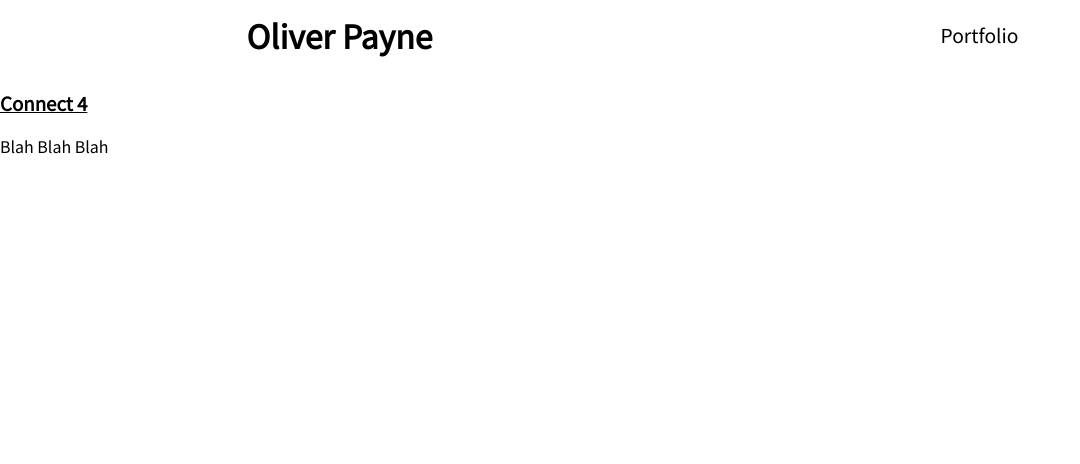
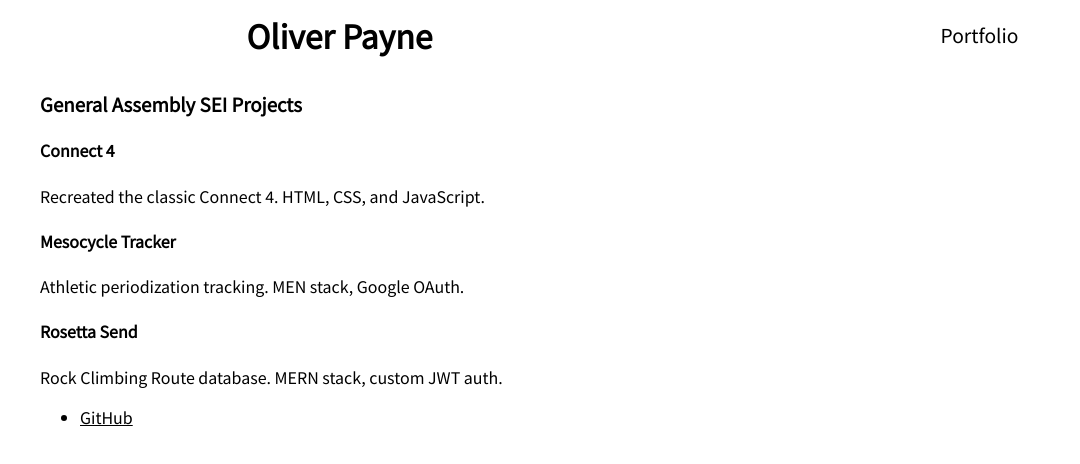
Before and after one commit to olliepayne/ollie-portfolio, a React (Create React App) app: page /portfolio in a window 1280 px wide. Shown: the top 464 px of the page, without its empty margins (0-1080 px from the left). Built offline with nearby package versions, Linux system fonts and the light colour scheme.

Commit message:
entry links;

```diff
--- a/src/pages/Portfolio/Portfolio.jsx
+++ b/src/pages/Portfolio/Portfolio.jsx
@@ -1,21 +1,32 @@
 import { Link } from 'react-router-dom'
 import CSS from './Portfolio.module.css'
 
+// add entry logic
+// create personal favorites, and other subsections
+
 const Entry = (props) => {
- const { name, description, link } = props
+ const { name, description, links } = props
 
  return (
-  <div>
-   <h3><Link to={link}>{name}</Link></h3>
+  <div className={CSS.entryContainer}>
+   <h4>{name}</h4>
    <p>{description}</p>
+   <ul className={CSS.entryLinks}>
+    {links.map((link, index) => (
+     <li><Link to={link.url}>{link.title}</Link></li>
+    ))}
+   </ul>
   </div>
  )
 }
 
 const Portfolio = () => {
  return (
-  <div>
-   <Entry name={"Connect 4"} description={"Blah Blah Blah"} link={""} />
+  <div className={CSS.page}>
+   <h3>General Assembly SEI Projects</h3>
+   <Entry name={"Connect 4"} description={"Recreated the classic Connect 4. HTML, CSS, and JavaScript."} links={[]} />
+   <Entry name={"Mesocycle Tracker"} description={"Athletic periodization tracking. MEN stack, Google OAuth."} links={[]} />
+   <Entry name={"Rosetta Send"} description={"Rock Climbing Route database. MERN stack, custom JWT auth."} links={[{ title: 'GitHub', url: '' }]} />
   </div>
  )
 }
--- a/src/pages/Portfolio/Portfolio.module.css
+++ b/src/pages/Portfolio/Portfolio.module.css
@@ -0,0 +1,11 @@
+.page {
+ margin: 20px 40px;
+}
+
+.entryContainer {
+ margin-bottom: 10px;
+}
+
+.entryLinks {
+
+}
```
Also changed, not shown: 1 other file (tests, documents, lock files or other folders).
